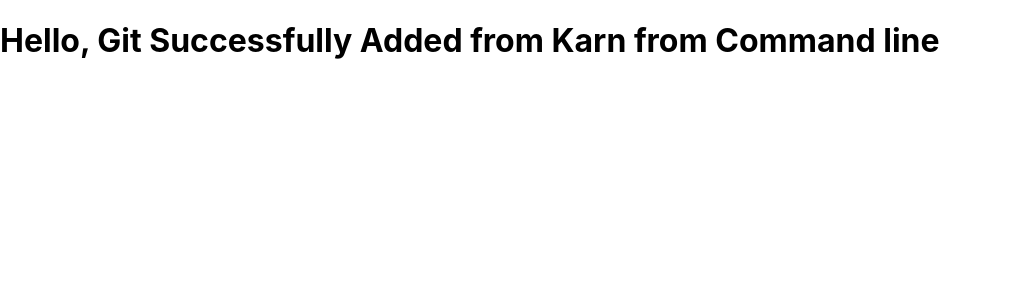
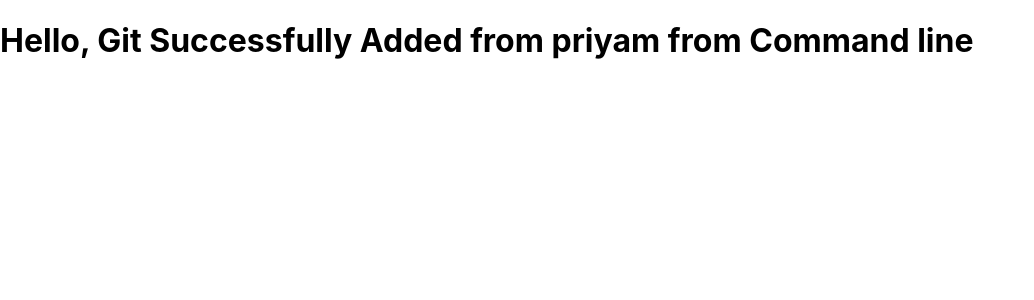
Before and after one commit to KarnVadaliya/Expert-Hiring, a React (Create React App) app: page / in a window 1280 px wide. Shown: the top 300 px of the page, without its empty margins (0-1034 px from the left). Built offline with nearby package versions, Linux system fonts and the light colour scheme.

Commit message:
Priyam Commit

```diff
--- a/src/App.js
+++ b/src/App.js
@@ -4,7 +4,7 @@ function App() {
   return (
     <div className="App">
       <header className="App-header">
-        <h1> Hello, Git Successfully Added from Karn from Command line </h1>
+        <h1> Hello, Git Successfully Added from priyam from Command line </h1>
       </header>
     </div>
   );
```
